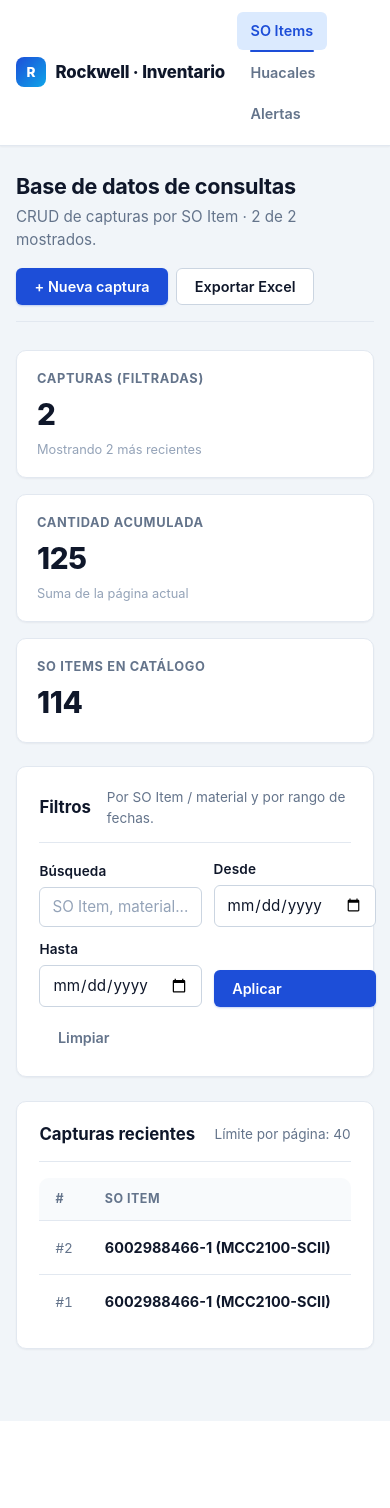
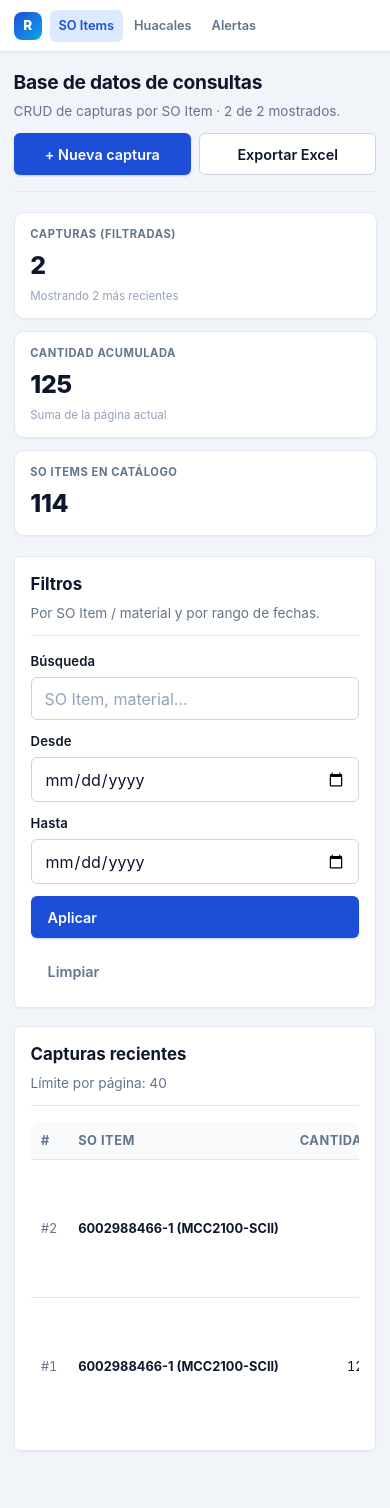
Before and after one commit to Huusky21/ROCKWELL, a Django app: page / in a window 390 px wide. Before the commit the page ends 1421 px from the top, so only its background shows below. Run offline with Django 5.2, Linux system fonts and the light colour scheme; data comes from the database, SQL or seed files in the repository.

Commit message:
responsive

```diff
--- a/Items/templates/Items/base.html
+++ b/Items/templates/Items/base.html
@@ -406,11 +406,95 @@
       font-style: italic;
     }
 
-    @media (max-width: 640px) {
-      .navbar-inner { height: auto; padding: .75rem 1rem; flex-wrap: wrap; gap: .75rem; }
-      .nav-links { flex-wrap: wrap; }
-      main { padding: 1.5rem 1rem 3rem; }
+    /* ---------- Responsive ---------- */
+    /* Navbar siempre permite scroll horizontal de los links si no caben */
+    .nav-links {
+      overflow-x: auto;
+      scrollbar-width: none;
+      -webkit-overflow-scrolling: touch;
+    }
+    .nav-links::-webkit-scrollbar { display: none; }
+    .nav-links a { white-space: nowrap; }
+    .table-wrap.scroll-x { -webkit-overflow-scrolling: touch; }
+
+    @media (max-width: 1024px) {
+      main { padding: 1.75rem 1.25rem 3rem; }
+    }
+
+    @media (max-width: 768px) {
+      main { padding: 1.25rem 1rem 3rem; }
+      .navbar-inner { height: auto; padding: .75rem 1rem; gap: .75rem; }
+      .brand { font-size: 1rem; }
+      .brand-mark { width: 28px; height: 28px; }
+      .nav-links a {
+        padding: .45rem .75rem;
+        font-size: .85rem;
+      }
+      .page-header {
+        flex-direction: column;
+        align-items: stretch;
+        gap: .75rem;
+        margin-bottom: 1.25rem;
+      }
       .page-header h1 { font-size: 1.35rem; }
+      .page-actions { width: 100%; justify-content: stretch; }
+      .page-actions .btn { flex: 1; justify-content: center; min-width: 0; }
+      .stats-grid {
+        grid-template-columns: repeat(2, minmax(0, 1fr));
+        gap: .75rem;
+        margin-bottom: 1.25rem;
+      }
+      .stat-card { padding: .85rem 1rem; }
+      .stat-value { font-size: 1.4rem; }
+      .stat-label { font-size: .7rem; }
+      .stat-foot { font-size: .72rem; }
+      .field-row { grid-template-columns: 1fr; gap: .75rem; }
+      .card { padding: 1rem 1.1rem; margin-bottom: 1.1rem; }
+      .card-header {
+        flex-direction: column;
+        align-items: flex-start;
+        gap: .35rem;
+        padding-bottom: .75rem;
+      }
+      .form-actions { width: 100%; }
+      .form-actions .btn { flex: 1; justify-content: center; }
+      table.data th, table.data td {
+        padding: .6rem .75rem;
+        font-size: .85rem;
+      }
+      .row-actions {
+        flex-direction: column;
+        align-items: stretch;
+        gap: .25rem;
+      }
+      .row-actions .btn {
+        width: 100%;
+        justify-content: center;
+      }
+    }
+
+    @media (max-width: 480px) {
+      .navbar-inner { padding: .6rem .85rem; gap: .5rem; }
+      .brand span:not(.brand-mark) { display: none; }
+      .nav-links { gap: .15rem; flex: 1; }
+      .nav-links a { padding: .4rem .55rem; font-size: .8rem; }
+      main { padding: 1rem .85rem 2.5rem; }
+      .page-header h1 { font-size: 1.2rem; }
+      .page-header .subtitle { font-size: .85rem; }
+      .stats-grid { grid-template-columns: 1fr; }
+      .stat-card { padding: .8rem .95rem; }
+      .stat-value { font-size: 1.55rem; }
+      .card { padding: .95rem 1rem; border-radius: var(--radius-sm); }
+      .btn { padding: .6rem 1rem; min-height: 42px; }
+      .btn-sm { padding: .45rem .7rem; font-size: .82rem; min-height: 36px; }
+      label { font-size: .82rem; }
+      input[type="text"], input[type="email"], input[type="number"], input[type="date"],
+      select, textarea {
+        font-size: 16px; /* evita zoom automático de iOS al hacer focus */
+        padding: .65rem .8rem;
+      }
+      table.data th, table.data td { padding: .55rem .65rem; font-size: .8rem; }
+      .alert { font-size: .85rem; padding: .65rem .85rem; }
     }
     {% block extra_style %}{% endblock %}
   </style>
--- a/Items/templates/Items/huacales_inventario.html
+++ b/Items/templates/Items/huacales_inventario.html
@@ -9,8 +9,12 @@
     gap: .75rem;
     align-items: end;
   }
-  @media (max-width: 720px) {
+  @media (max-width: 900px) {
     .filters-grid { grid-template-columns: 1fr 1fr; }
+    .filters-grid .btn { grid-column: 1 / -1; }
+  }
+  @media (max-width: 480px) {
+    .filters-grid { grid-template-columns: 1fr; }
   }
   .row-actions { display: flex; gap: .35rem; flex-wrap: nowrap; }
   td.pn-cell { font-weight: 700; }
--- a/Items/templates/Items/registros_listado.html
+++ b/Items/templates/Items/registros_listado.html
@@ -9,8 +9,12 @@
     gap: .75rem;
     align-items: end;
   }
-  @media (max-width: 720px) {
+  @media (max-width: 900px) {
     .filters-grid { grid-template-columns: 1fr 1fr; }
+    .filters-grid .btn { grid-column: 1 / -1; }
+  }
+  @media (max-width: 480px) {
+    .filters-grid { grid-template-columns: 1fr; }
   }
   .row-actions { display: flex; gap: .35rem; flex-wrap: nowrap; }
   td.cell-id { color: var(--color-text-muted); font-variant-numeric: tabular-nums; font-size: .85rem; }
```
